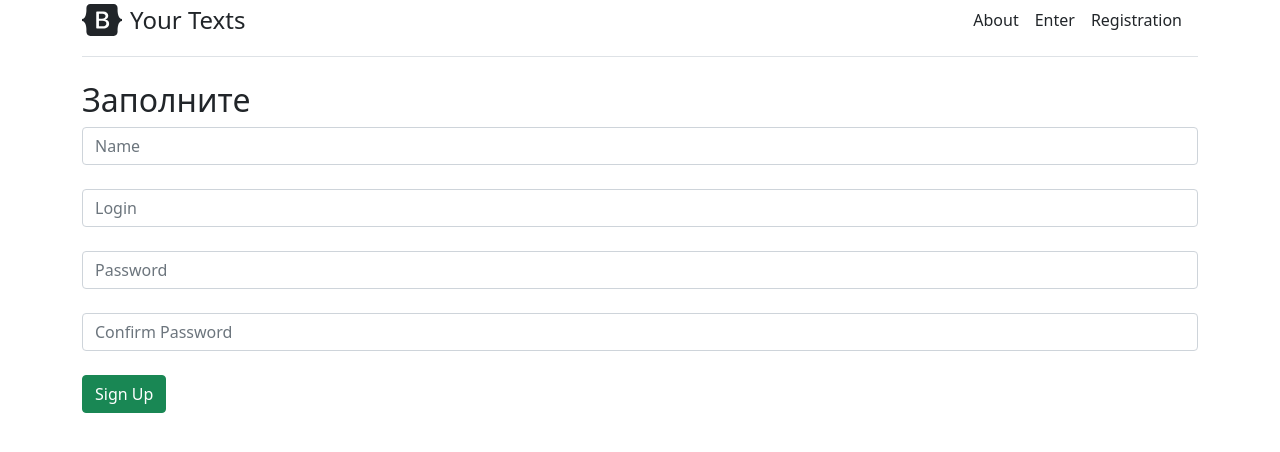
After one commit to thendray/web_prob, a Flask app: page /registration in a window 1280 px wide. The commit adds this page. Shown: the top 452 px of the page. Run offline with Flask 2, Linux system fonts and the light colour scheme.

Commit message:
add registration/authorisation error messages

```diff
--- a/app.py
+++ b/app.py
@@ -1,58 +1,125 @@
-from flask import Flask, render_template, request, redirect
+from flask import Flask, render_template, request, redirect, flash, get_flashed_messages
 from flask_sqlalchemy import SQLAlchemy
+from datetime import datetime
+from werkzeug import security
 
 
 app = Flask(__name__)
 app.config["SQLALCHEMY_DATABASE_URI"] = "postgresql://postgres:Time_to_fly@localhost/web_prob"
 app.config["SQLALCHEMY_TRACK_MODIFICATIONS"] = False
+app.config['SECRET_KEY'] = "asdfgrtyeofdhggkjdjfh09586"
 db = SQLAlchemy(app)
 
+current_user = None
 
-class Information(db.Model):
-    __tablename__ = "web_prob"
 
-    def __init__(self, name: str, telephone: str, address: str = ""):
+class User(db.Model):
+    #__tablename__ = "Users"
+
+    def __init__(self, name: str, login: str, password: str = ""):
 
         self.name = name
-        self.telephone = telephone
-        self.address = address
+        self.login = login
+        self.password = password
 
     id = db.Column(db.Integer, primary_key=True)
-    name = db.Column("name", db.String(100), nullable=False)
-    telephone = db.Column("telephone", db.String(20), nullable=True)
-    address = db.Column("address", db.String(200))
+    name = db.Column("name", db.String(50), nullable=False)
+    login = db.Column("login", db.String(50), nullable=True)
+    password = db.Column("password", db.String(500))
 
     def __repr__(self):
         return f"<Information> {self.id}"
 
 
+class TextFile(db.Model):
+
+    def __init__(self, file_name: str = None, text: str = None):
+
+        self.text = text
+        self.file_name = file_name
+        self.create_datetime = datetime.now()
+
+    id = db.Column(db.Integer, primary_key=True)
+    user_id = db.Column(db.Integer, db.ForeignKey("user.id"), nullable=False)
+    file_name = db.Column("file_name", db.String(100), nullable=False)
+    text = db.Column("text", db.String(500), nullable=True)
+    create_datetime = db.Column("create_datetime", db.DateTime, nullable=False)
+
+    def __repr__(self):
+        return f"<TextFiles> {self.id}"
+
+
 @app.route("/")
 def hello():
-    return render_template("home.html")
+    return render_template("home.html", current_user=current_user)
 
 
-@app.route("/form", methods=["GET", "POST"])
-def form():
+@app.route("/registration", methods=["GET", "POST"])
+def registration():
+    global current_user
     if request.method == "POST":
         name = request.form["name"]
-        telephone = request.form["telephone"]
-        address = request.form["address"]
+        login = request.form["login"]
+        password = request.form["password"]
+        confirm_password = request.form['confirm_password']
 
-        info = Information(name, telephone, address)
+        if confirm_password != password:
+            # Вернуть ту же страничку с ошибкой не правильного пароля
+            flash("Пароли не совпадают!", 'error')
+            return redirect("/registration")
+
+        elif User.query.filter(User.login == login).count() > 0:
+            # Вернуть ту же страничку с ошибкой не уникального login
+            flash("Такой логин уже существует!", 'error')
+            return redirect("/registration")
+
+        password = security.generate_password_hash(password)
+        user = User(name, login, password)
 
         try:
-            db.session.add(info)
+            db.session.add(user)
             db.session.commit()
+            # Вернуть домашнюю страничку авторизованного пользователя
+            current_user = user
             return redirect("/")
-        except:
-            return "SOS"
-    return render_template("form.html")
+        except Exception as error:
+            return str(error)
+
+    return render_template("registration_form.html")
 
 
-@app.route("/result", methods=["POST", "GET"])
-def result():
-    info = Information.query.order_by(Information.name).all()
-    return render_template("results.html", info=info)
+@app.route("/enter", methods=["GET", "POST"])
+def enter():
+    global current_user
+    if request.method == "POST":
+        login = request.form["login"]
+        password = request.form["password"]
+
+        check = User.query.filter(security.generate_password_hash(password) == User.password and User.login == login)
+
+        if check.count() > 0:
+            current_user = check.first()
+            # Вернуть домашнюю страницу авторизованного пользователя
+            return redirect("/")
+        else:
+            # Вернуть ту же страницу с сообщением
+            flash("Пользователь не найден!", "error")
+            return redirect("/enter")
+
+    return render_template("enter_form.html")
+
+
+@app.route("/exit")
+def sign_out():
+    global current_user
+    current_user = None
+    return redirect('/')
+
+
+# @app.route("/result", methods=["POST", "GET"])
+# def result():
+#     info = Information.query.order_by(Information.name).all()
+#     return render_template("results.html", info=info)
 
 
 if __name__ == "__main__":
--- a/templates/home.html
+++ b/templates/home.html
@@ -6,7 +6,7 @@
 
 {% block body %}
 <div class="pricing-header p-3 pb-md-4 mx-auto text-center">
-          <h1 class="display-4 fw-normal">Pricing</h1>
+          <h1 class="display-4 fw-normal">Texts</h1>
           <p class="fs-5 text-muted"> First web-service on Flask.</p>
 </div>
 
--- a/templates/master_page.html
+++ b/templates/master_page.html
@@ -1,4 +1,6 @@
 <!DOCTYPE html>
+
+
 <html lang="en">
 <head>
     <meta charset="UTF-8">
@@ -9,15 +11,20 @@
     <header class="container">
         <div class="d-flex flex-column flex-md-row align-items-center pb-3 mb-4 border-bottom">
           <a href="/" class="d-flex align-items-center text-dark text-decoration-none">
-            <svg xmlns="http://www.w3.org/2000/svg" width="40" height="32" class="me-2" viewBox="0 0 118 94" role="img"><title>Bootstrap</title><path fill-rule="evenodd" clip-rule="evenodd" d="M24.509 0c-6.733 0-11.715 5.893-11.492 12.284.214 6.14-.064 14.092-2.066 20.577C8.943 39.365 5.547 43.485 0 44.014v5.972c5.547.529 8.943 4.649 10.951 11.153 2.002 6.485 2.28 14.437 2.066 20.577C12.794 88.106 17.776 94 24.51 94H93.5c6.733 0 11.714-5.893 11.491-12.284-.214-6.14.064-14.092 2.066-20.577 2.009-6.504 5.396-10.624 10.943-11.153v-5.972c-5.547-.529-8.934-4.649-10.943-11.153-2.002-6.484-2.28-14.437-2.066-20.577C105.214 5.894 100.233 0 93.5 0H24.508zM80 57.863C80 66.663 73.436 72 62.543 72H44a2 2 0 01-2-2V24a2 2 0 012-2h18.437c9.083 0 15.044 4.92 15.044 12.474 0 5.302-4.01 10.049-9.119 10.88v.277C75.317 46.394 80 51.21 80 57.863zM60.521 28.34H49.948v14.934h8.905c6.884 0 10.68-2.772 10.68-7.727 0-4.643-3.264-7.207-9.012-7.207zM49.948 49.2v16.458H60.91c7.167 0 10.964-2.876 10.964-8.281 0-5.406-3.903-8.178-11.425-8.178H49.948z" fill="currentColor"></path></svg>
-            <span class="fs-4">Your Data</span>
+            <svg xmlns="http://www.w3.org/2000/svg" width="40" height="32" class="me-2" viewBox="0 0 118 94" role="img"><title>TextService</title><path fill-rule="evenodd" clip-rule="evenodd" d="M24.509 0c-6.733 0-11.715 5.893-11.492 12.284.214 6.14-.064 14.092-2.066 20.577C8.943 39.365 5.547 43.485 0 44.014v5.972c5.547.529 8.943 4.649 10.951 11.153 2.002 6.485 2.28 14.437 2.066 20.577C12.794 88.106 17.776 94 24.51 94H93.5c6.733 0 11.714-5.893 11.491-12.284-.214-6.14.064-14.092 2.066-20.577 2.009-6.504 5.396-10.624 10.943-11.153v-5.972c-5.547-.529-8.934-4.649-10.943-11.153-2.002-6.484-2.28-14.437-2.066-20.577C105.214 5.894 100.233 0 93.5 0H24.508zM80 57.863C80 66.663 73.436 72 62.543 72H44a2 2 0 01-2-2V24a2 2 0 012-2h18.437c9.083 0 15.044 4.92 15.044 12.474 0 5.302-4.01 10.049-9.119 10.88v.277C75.317 46.394 80 51.21 80 57.863zM60.521 28.34H49.948v14.934h8.905c6.884 0 10.68-2.772 10.68-7.727 0-4.643-3.264-7.207-9.012-7.207zM49.948 49.2v16.458H60.91c7.167 0 10.964-2.876 10.964-8.281 0-5.406-3.903-8.178-11.425-8.178H49.948z" fill="currentColor"></path></svg>
+            <span class="fs-4">Your Texts</span>
           </a>
 
           <nav class="d-inline-flex mt-2 mt-md-0 ms-md-auto">
-            <a class="me-3 py-2 text-dark text-decoration-none" href="#">About</a>
-            <a class="me-3 py-2 text-dark text-decoration-none" href="/form">Form</a>
-            <a class="me-3 py-2 text-dark text-decoration-none" href="/result">Result</a>
-            <a class="py-2 text-dark text-decoration-none" href="#">Last requests</a>
+              <a class="me-3 py-2 text-dark text-decoration-none" href="/">About</a>
+              {% if not current_user %}
+                <a class="me-3 py-2 text-dark text-decoration-none" href="/enter">Enter</a>
+                <a class="me-3 py-2 text-dark text-decoration-none" href="/registration">Registration</a>
+              {% endif %}
+              {% if current_user %}
+                <a class="py-2 text-dark text-decoration-none" href="#">Account</a><br>
+                <a class="py-2 text-dark text-decoration-none" href="/exit">Exit</a>
+              {% endif %}
           </nav>
         </div>
     </header>
--- /dev/null
+++ b/templates/registration_form.html
@@ -0,0 +1,27 @@
+{% extends "master_page.html" %}
+
+{% block title %}
+Form for Registration
+{% endblock %}
+
+{% block body %}
+
+{% for msg in get_flashed_messages() %}
+    <div class="container">
+        <div class="alert alert-danger" role="alert">
+            {{ msg }}
+        </div>
+    </div>
+{% endfor %}
+
+<div class="container">
+    <form method="post">
+        <h2>Заполните</h2>
+        <input type="text"  name="name" id="name" class="form-control" placeholder="Name"><br>
+        <input type="text"  name="login" id="login" class="form-control" placeholder="Login"><br>
+        <input type="password"  name="password" id="password" class="form-control" placeholder="Password"><br>
+        <input type="password"  name="confirm_password" id="confirm_password" class="form-control" placeholder="Confirm Password"><br>
+        <input type="submit" class="btn btn-success" value="Sign Up">
+    </form>
+</div>
+{% endblock %}
```
Also changed, not shown: templates/enter_form.html (added, +25 -0 lines), templates/form.html (deleted, +0 -17 lines), Models/TextFile.py (added), Models/User.py (added).
